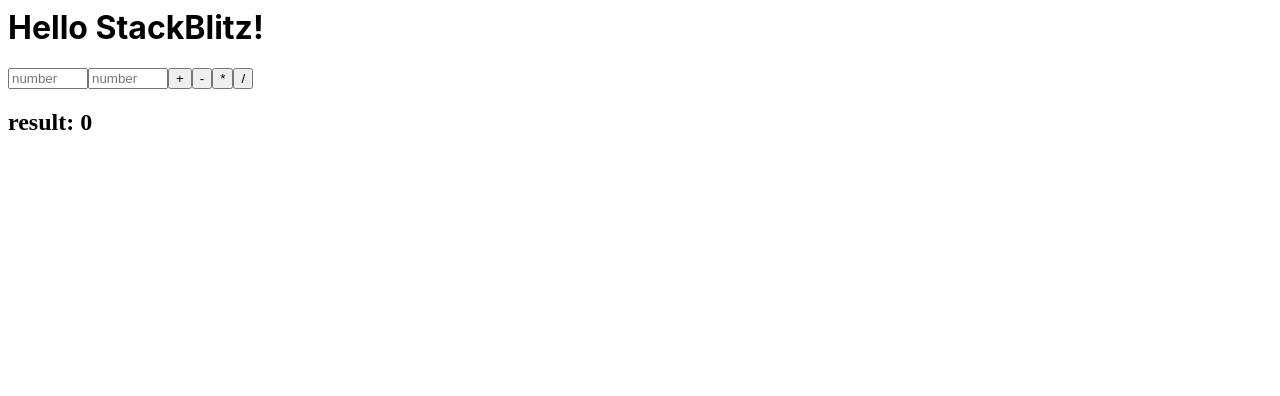
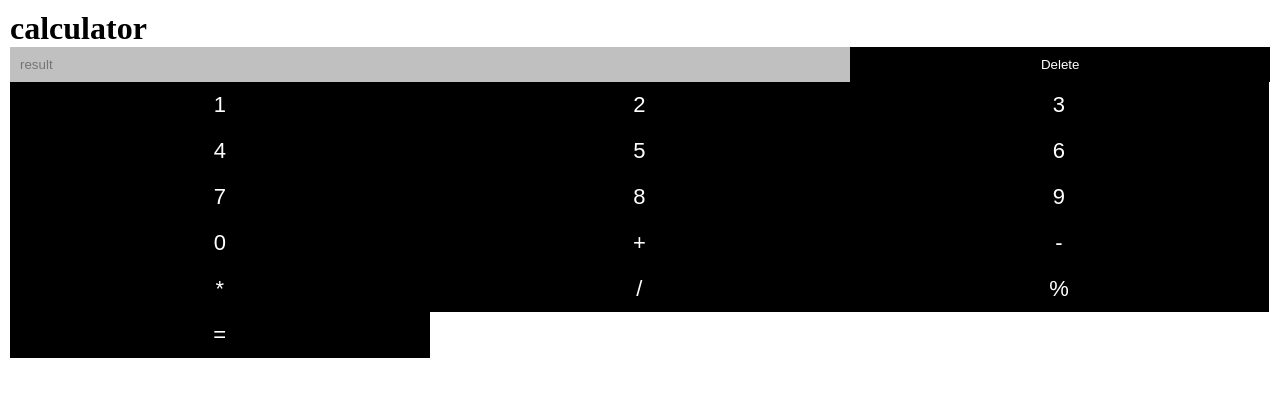
Before and after one commit to radhe212221/react-add-numbers, a React (Create React App) app: page / in a window 1280 px wide. Shown: the top 396 px of the page. Built offline with nearby package versions, Linux system fonts and the light colour scheme.

Commit message:
2 files modified

```diff
--- a/src/App.js
+++ b/src/App.js
@@ -2,41 +2,77 @@
 import './style.css';
 
 export default function App() {
-  const [sum, setsum] = useState(0);
-  const r1 = useRef();
-  const r2 = useRef();
-  const hc1 = () => {
-    const x = +r1.current.value;
-    const y = +r2.current.value;
-    setsum(x + y);
+  const [key, setkey] = useState('');
+  const a = [1, 2, 3, 4, 5, 6, 7, 8, 9, 0];
+  const op = ['+', '-', '*', '/', '%', '='];
+  const ref = useRef();
+  const hc1 = (e) => {
+    const text = e.target.innerHTML.trim();
+    if (text === 'Delete') {
+      ref.current.value = '';
+    } else {
+      if (text === '=') {
+        try {
+          ref.current.value = eval(ref.current.value);
+        } catch (e) {
+          ref.current.value = 'invalid';
+        }
+      } else {
+        ref.current.value += text;
+      }
+    }
   };
-  const hc2 = () => {
-    const x = +r1.current.value;
-    const y = +r2.current.value;
-    setsum(x - y);
+  const hc2 = (e) => {
+    const text = e;
+    if (text === 'Delete') {
+      ref.current.value = '';
+    } else {
+      if (text === '=') {
+        try {
+          ref.current.value = eval(ref.current.value);
+        } catch (e) {
+          ref.current.value = 'invalid';
+        }
+      } else {
+        ref.current.value += text;
+      }
+    }
   };
-  const hc3 = () => {
-    const x = +r1.current.value;
-    const y = +r2.current.value;
-    setsum(x * y);
+
+  const p1 = (e) => {
+    // console.log(e.key);
+    setkey(e.key);
+    if ([...a, ...op, 'Delete'].includes(e.key)) {
+      hc2(e.key);
+    }
   };
-  const hc4 = () => {
-    const x = +r1.current.value;
-    const y = +r2.current.value;
-    setsum(x / y);
+
+  const boot = () => {
+    window.addEventListener('keyup', p1);
   };
+  React.useEffect(boot, []);
 
   return (
     <div>
-      <h1>Hello StackBlitz!</h1>
-      <input placeholder="number" min={1} max={10000} type="number" ref={r1} />
-      <input placeholder="number" min={1} max={10000} type="number" ref={r2} />
-
-      <button onClick={hc1}>+</button>
-      <button onClick={hc2}>-</button>
-      <button onClick={hc3}>*</button>
-      <button onClick={hc4}>/</button>
-      <h2>result: {sum}</h2>
+      <h1>calculator</h1>
+      <div className="top">
+        <input ref={ref} readOnly placeholder="result" type="text" />
+        <button className={key === 'Delete' ? 'a' : ''} onClick={hc1}>
+          Delete
+        </button>
+      </div>
+      <div className="calc">
+        {a.map((x) => (
+          <button className={key === x ? 'a' : ''} onClick={hc1}>
+            {x}
+          </button>
+        ))}
+        {op.map((x) => (
+          <button className={key === x ? 'a' : ''} onClick={hc1}>
+            {x}
+          </button>
+        ))}
+      </div>
     </div>
   );
 }
--- a/src/style.css
+++ b/src/style.css
@@ -1,5 +1,44 @@
-h1,
-p {
-  font-family: -apple-system, BlinkMacSystemFont, 'Segoe UI', Roboto, Oxygen,
-    Ubuntu, Cantarell, 'Open Sans', 'Helvetica Neue', sans-serif;
+* {
+  box-sizing: border-box;
+  margin: 0;
+  padding: 0;
+  border: 0;
+  outline: 0;
 }
+button {
+  background-color: black;
+  color: white;
+}
+input {
+  background-color: silver;
+}
+body {
+  margin: 10px;
+}
+.calc {
+  display: flex;
+  flex-flow: wrap;
+}
+
+.calc button {
+  font-size: 22px;
+  width: 33.3%;
+  padding: 10px;
+}
+
+.top {
+  display: flex;
+}
+.top button {
+  padding: 10px;
+  width: 33.3%;
+}
+.top input {
+  padding: 10px;
+  width: calc(100% - 33.3%);
+}
+
+button:focus,
+button.a {
+  background-color: blue;
+}
```
